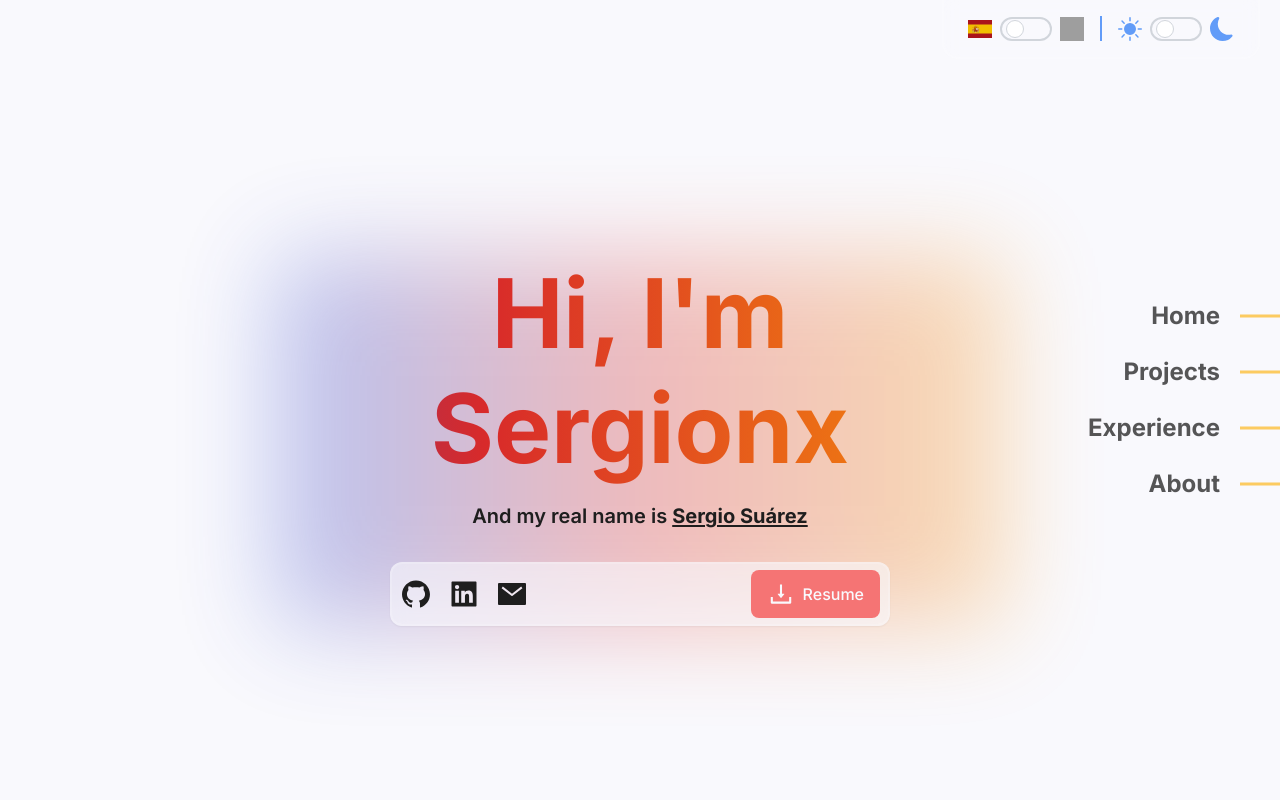
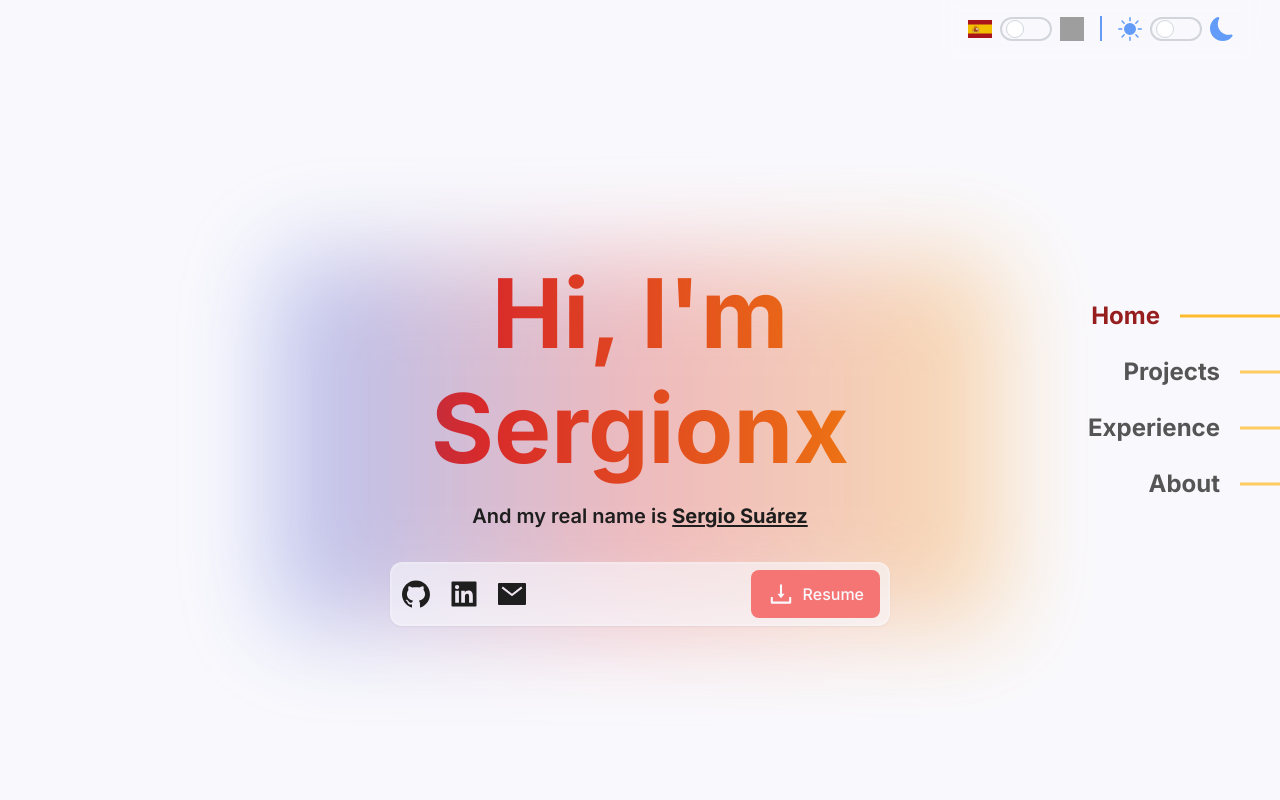
Before and after one commit to Sergionx/portfolio, a React (Vite) app: page / in a window 1280 px wide. Shown: the top 800 px of the page. Built offline with nearby package versions, Linux system fonts and the light colour scheme; grey boxes are pictures that could not be loaded.

Commit message:
refactoring to use react scroll

```diff
--- a/src/components/layout/SideMenu.tsx
+++ b/src/components/layout/SideMenu.tsx
@@ -1,7 +1,9 @@
-import React, { useEffect, useState } from "react";
-import "./SideMenu.css";
+import { useEffect, useState } from "react";
+import { Link } from "react-scroll";
+
 import { AiOutlineClose, AiOutlineMenu } from "react-icons/ai";
 import Header from "./Header";
+import "./SideMenu.css";
 
 export default function SideMenu() {
   const [activeLink, setActiveLink] = useState(5);
@@ -25,7 +27,12 @@ export default function SideMenu() {
     };
   }, [isMenuOpen]);
 
-  const links = ["Home", "Projects", "Experience", "About"];
+  const links = [
+    { name: "Home", offset: 0 },
+    { name: "Projects", offset: 0 },
+    { name: "Experience", offset:0 },
+    { name: "About", offset: 0 },
+  ];
 
   // REVIEW - Hover gradient
   const anchorLinks = links.map((link, index) => (
@@ -34,11 +41,18 @@ export default function SideMenu() {
         isMenuOpen ? "open" : "closed"
       }`}
       key={index}
-      onClick={() => setActiveLink(index)}
     >
-      <a href={`#${link}`} className="w-8">
-        {link}
-      </a>
+      <Link
+        spy={true}
+        to={link.name}
+        activeClass="active"
+        onSetActive={() => setActiveLink(index)}
+        offset={link.offset}
+        onClick={() => setIsMenuOpen(false)}
+        className="cursor-pointer"
+      >
+        {link.name}
+      </Link>
     </li>
   ));
 
@@ -47,6 +61,7 @@ export default function SideMenu() {
       <Header />
 
       <button
+        id="menu"
         className="fixed left-4 top-4 rounded-lg md:hidden z-[1000] p-1
           text-normal-black dark:text-normal-white
         "
```
